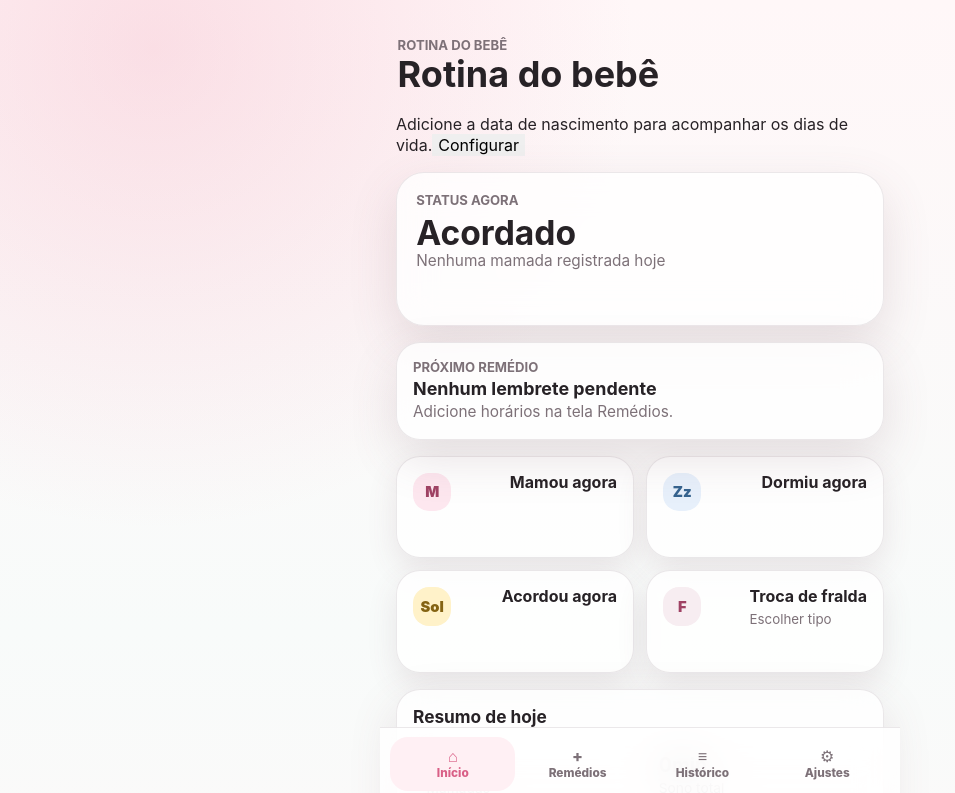
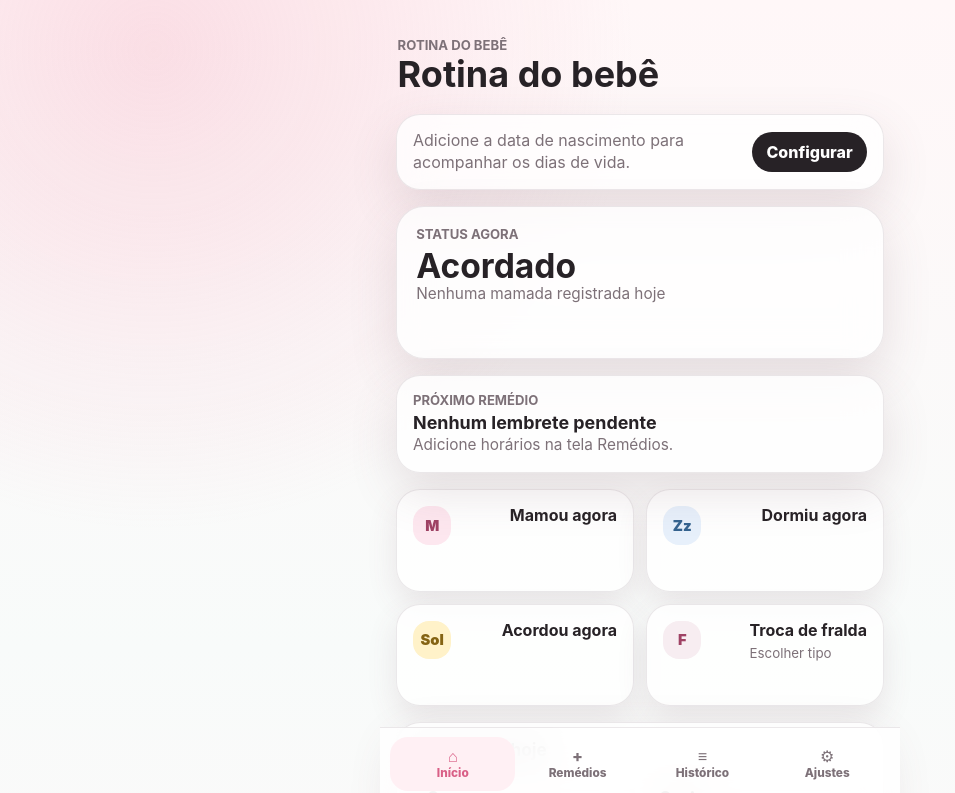
Before and after one commit to geazihenrique/marite, a React (Vite) app: page / in a window 1280 px wide. Shown: the top 793 px of the page, without its empty margins (0-955 px from the left). Built offline with nearby package versions, Linux system fonts and the light colour scheme.

Commit message:
Add baby age counter

```diff
--- a/src/styles.css
+++ b/src/styles.css
@@ -95,6 +95,7 @@ button {
 .statusCard,
 .panel,
 .medicineCard,
+.ageCard,
 .notice,
 .emptyState {
   border: 1px solid var(--line);
@@ -102,6 +103,52 @@ button {
   box-shadow: var(--shadow);
   backdrop-filter: blur(18px);
   -webkit-backdrop-filter: blur(18px);
+}
+
+.ageCard {
+  display: flex;
+  align-items: center;
+  justify-content: space-between;
+  gap: 0.85rem;
+  padding: 0.95rem 1rem;
+  border-radius: 24px;
+}
+
+.ageCard p {
+  margin: 0;
+  color: var(--muted);
+  font-size: 0.82rem;
+  font-weight: 800;
+}
+
+.ageCard h2 {
+  margin: 0.18rem 0;
+  font-size: 1.28rem;
+  line-height: 1.12;
+}
+
+.ageCard span {
+  color: var(--muted);
+  line-height: 1.35;
+}
+
+.ageCard strong {
+  border-radius: 999px;
+  background: rgba(242, 170, 189, 0.18);
+  color: #9f4264;
+  padding: 0.45rem 0.72rem;
+  font-size: 0.82rem;
+  line-height: 1.2;
+  text-align: center;
+}
+
+.ageCard button {
+  min-height: 2.45rem;
+  border-radius: 999px;
+  background: var(--ink);
+  color: white;
+  padding: 0 0.9rem;
+  font-weight: 800;
 }
 
 .statusCard {
@@ -364,6 +411,13 @@ textarea {
   outline: none;
 }
 
+.fieldError {
+  margin: -0.35rem 0 0;
+  color: #a82a43;
+  font-size: 0.9rem;
+  font-weight: 800;
+}
+
 textarea {
   min-height: 5.5rem;
   resize: vertical;
```
